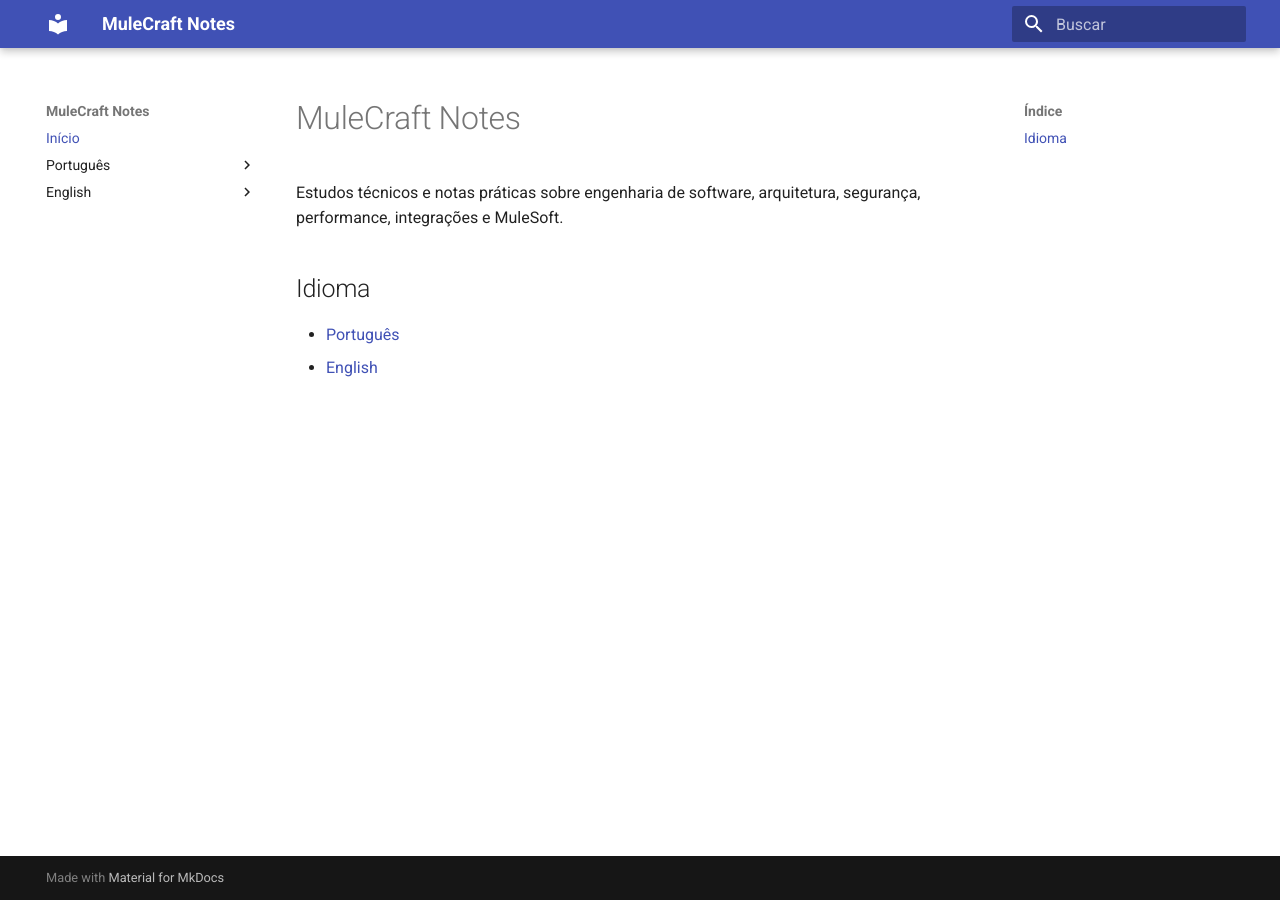
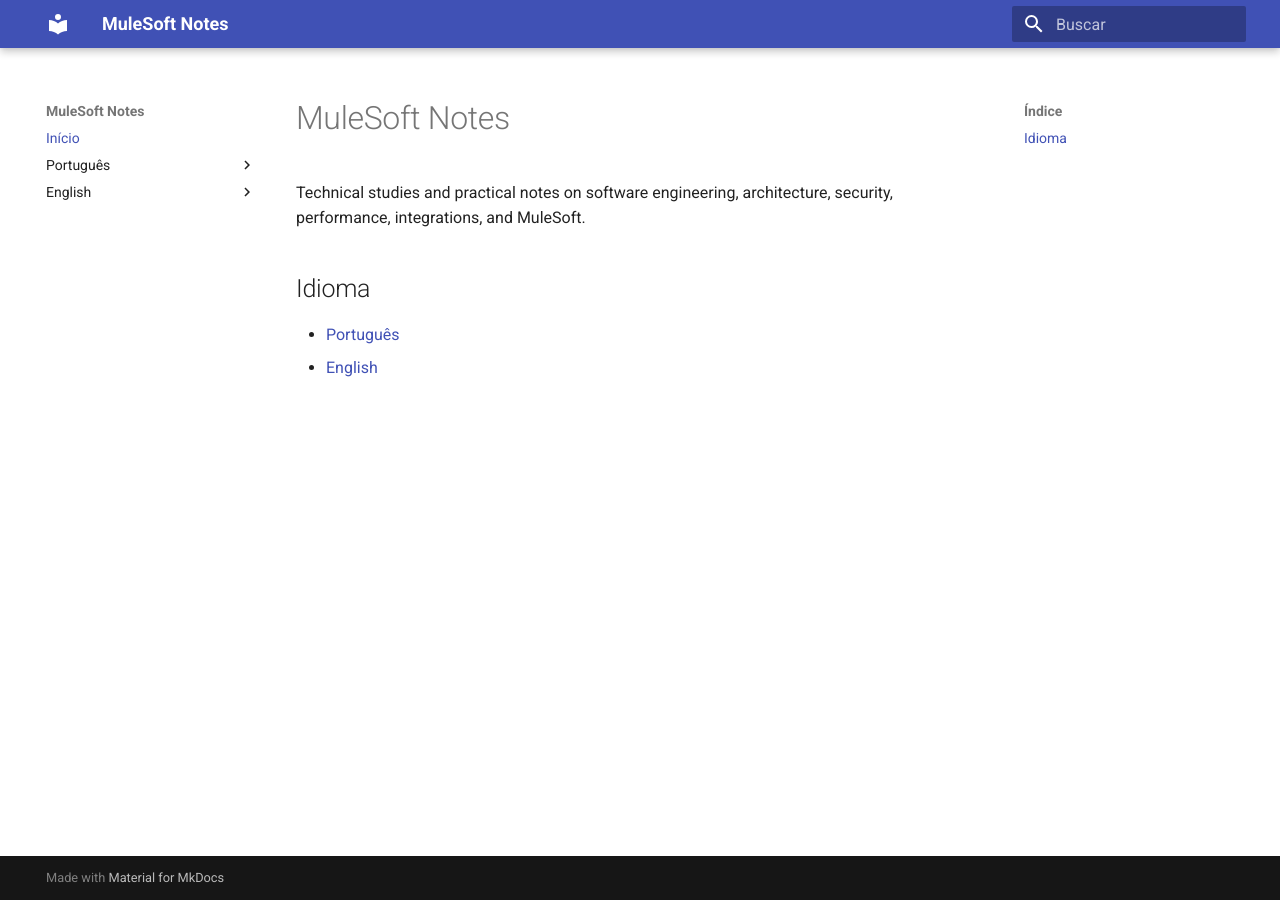
Before and after one commit to Igor-Vicente/Mulesoft.Notes, an MkDocs documentation site: the page built from docs/index.md, in a window 1280 px wide. Built offline with MkDocs 1.6.1 and Material for MkDocs 9.7.7, drawn with Linux system fonts in a browser that asks for light colours.

Commit message:
Update name

```diff
--- a/README.md
+++ b/README.md
@@ -1,4 +1,4 @@
-# MuleCraft Notes
+# MuleSoft Notes
 
 Estudos técnicos e notas práticas sobre engenharia de software, arquitetura,
 segurança, performance, integrações e MuleSoft, publicados no GitHub Pages com
--- a/docs/index.md
+++ b/docs/index.md
@@ -1,7 +1,7 @@
-# MuleCraft Notes
+# MuleSoft Notes
 
-Estudos técnicos e notas práticas sobre engenharia de software, arquitetura,
-segurança, performance, integrações e MuleSoft.
+Technical studies and practical notes on software engineering, architecture,
+security, performance, integrations, and MuleSoft.
 
 ## Idioma
 
--- a/mkdocs.yml
+++ b/mkdocs.yml
@@ -1,4 +1,4 @@
-site_name: MuleCraft Notes
+site_name: MuleSoft Notes
 site_description: Estudos técnicos sobre engenharia de software, arquitetura, segurança, performance, integrações e MuleSoft
 
 docs_dir: docs
```
